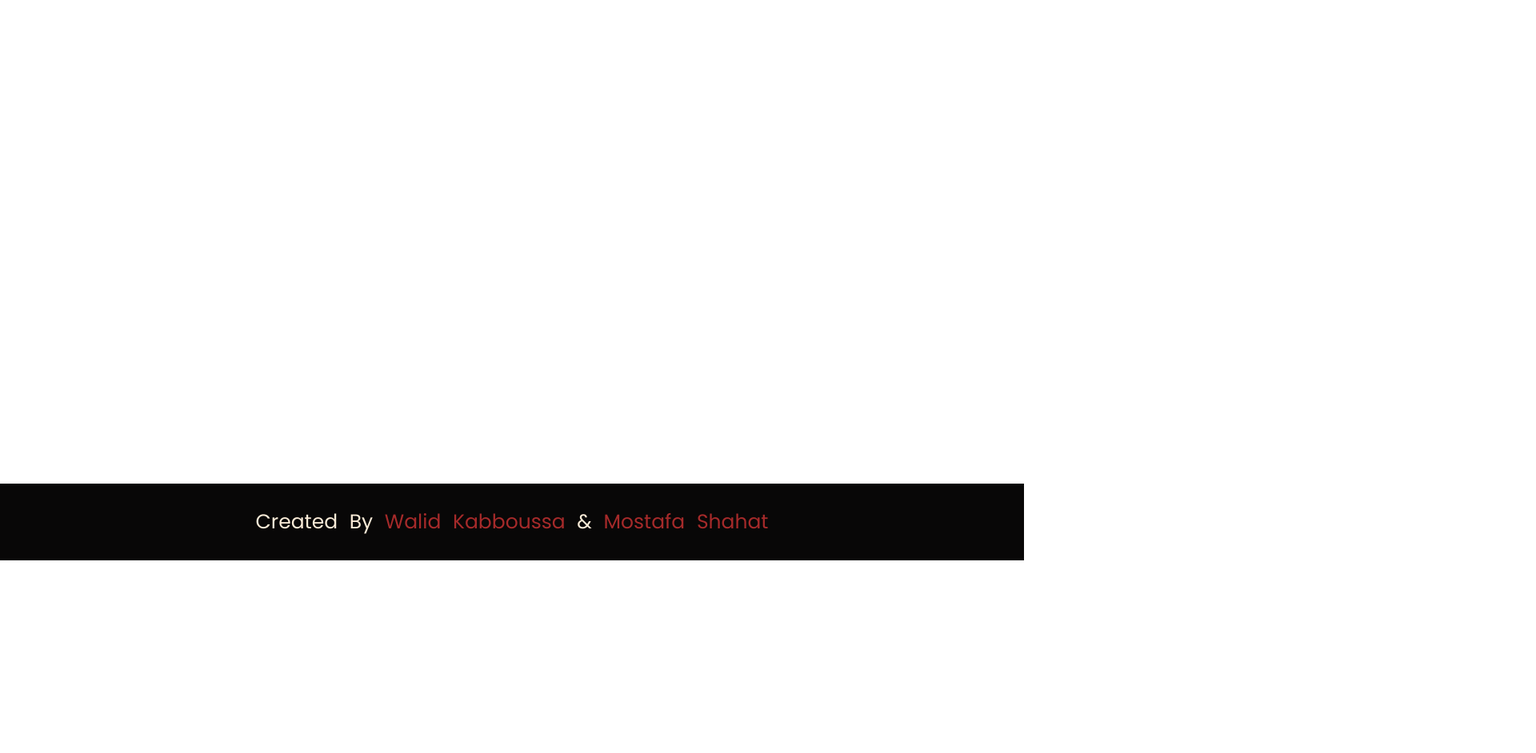
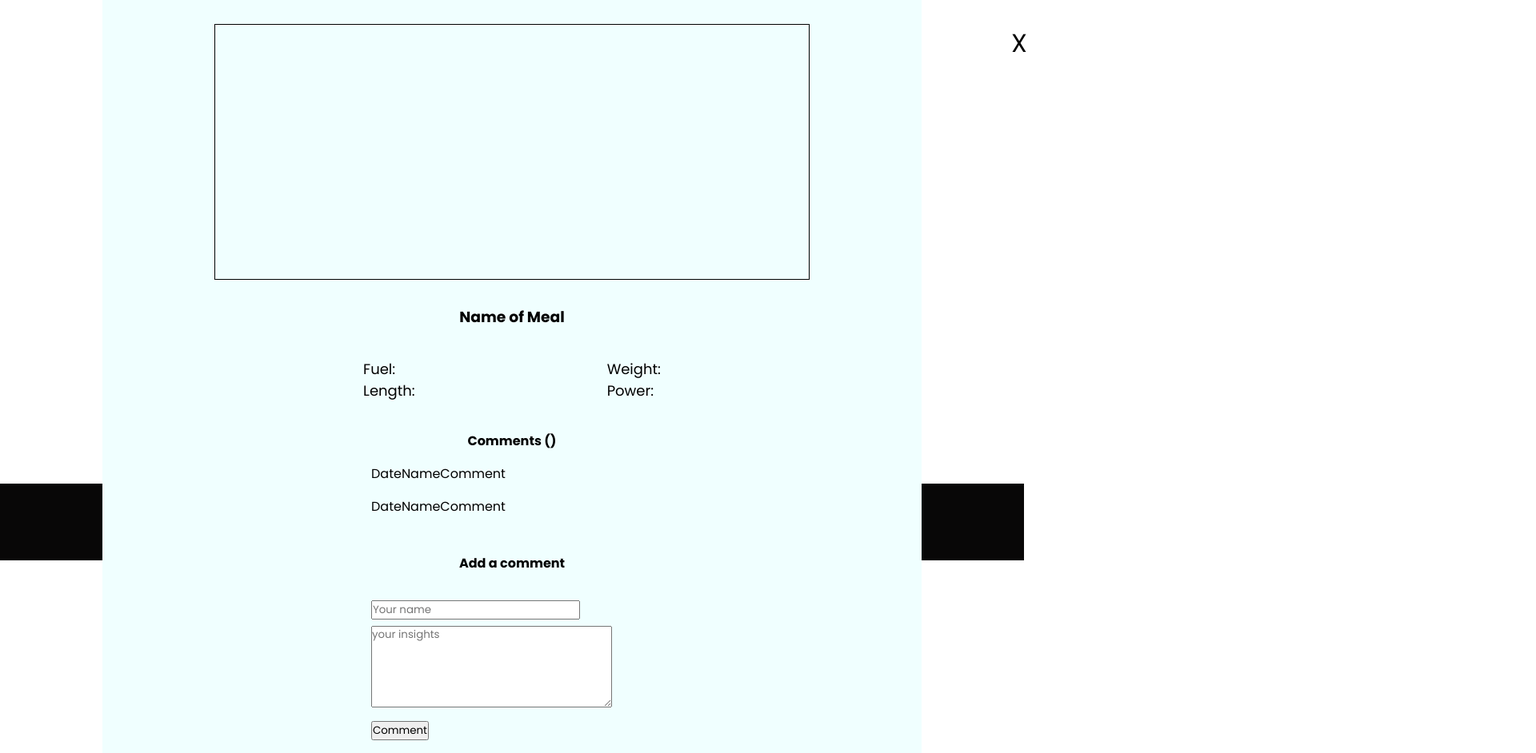
Before and after one commit to Hisoka37/JavaScript_Capstone_ThemealdbApi, a website built with webpack: page src/template.html in a window 1280 px wide. Shown: the part 99-1041 px from the top of the page at 80% size, 1920 px wide, since content can reach past the window. Before the commit the page ends 800 px from the top, so only its background shows below. Built offline with nearby package versions, Linux system fonts and the light colour scheme.

Commit message:
Add pop-up structure with basic styling

```diff
--- /dev/null
+++ b/modules/pop.js
@@ -0,0 +1,33 @@
+import '../src/style.css';
+
+const popUp = document.querySelector('.pop-up');
+
+popUp.innerHTML = `
+<div class='pop-container'>
+<div class="close-btn">X</div>
+<section class="meal-img">
+</section>
+<section class="pop-info">
+<h3>Name of Meal</h3>
+<ul class="meal-info">
+<li><div>Fuel:</div><div>Length:</div></li>
+<li><div>Weight:</div><div>Power:</div></li>
+</ul>
+<h4>Comments (<span id="number-of-comments"></span>)</h4>
+<ul class="comments">
+<li></li>
+<li><span id="date">Date</span><span id="name">Name</span><span id="comment">Comment</span></li>
+<li><span id="date">Date</span><span id="name">Name</span><span id="comment">Comment</span></li>
+</ul>
+<h4>Add a comment</h4>
+<ul class="add-comment">
+<li><input type="text" placeholder="Your name" name="user-name"></li>
+<li><textarea name="new comment" id="new-comment" cols="25" rows="5" placeholder="your insights"></textarea></li>
+<li><button id="comment-btn">Comment</button></li>
+</ul>
+</section>
+</div>
+`;
+
+// eslint-disable-next-line import/prefer-default-export
+export { popUp };
--- a/src/index.js
+++ b/src/index.js
@@ -1 +1,4 @@
 import './style.css';
+import { popUp } from '../modules/pop.js';
+
+console.log(popUp);
--- a/src/style.css
+++ b/src/style.css
@@ -12,6 +12,7 @@ header {
   margin: 1rem 3rem;
   text-align: center;
   align-items: center;
+  color: brown;
 }
 
 .nav-items {
@@ -57,3 +58,90 @@ footer {
   text-decoration: none;
   color: brown;
 }
+
+.pop-container {
+  /* border: 1px solid blueviolet; */
+  width: 80%;
+  background-color: azure;
+  height: fit-content;
+  margin-top: -5rem;
+  position: absolute;
+  z-index: 1;
+  padding: 1rem;
+}
+
+.pop-up {
+  display: flex;
+  justify-content: center;
+  border: 1px solid;
+  width: 75%;
+  margin: 0 auto;
+}
+
+ul {
+  list-style: none;
+}
+
+.close-btn {
+  font-size: xx-large;
+  position: relative;
+  right: -70rem;
+  top: 5rem;
+  cursor: pointer;
+}
+
+.meal-img {
+  height: 20rem;
+  width: 75%;
+  border: solid 1px;
+  margin: 2rem auto;
+  background-size: cover;
+  background-repeat: no-repeat;
+}
+
+/* .pop-info {
+  border: 1px solid red;
+} */
+
+.pop-info h3 {
+  text-align: center;
+}
+
+.meal-info {
+  /* border: 1px solid blue; */
+  height: 8rem;
+  display: flex;
+  justify-content: center;
+  align-items: center;
+  gap: 15rem;
+  font-size: large;
+}
+
+.pop-info h4 {
+  text-align: center;
+}
+
+.comments {
+  /* border: 1px solid blue; */
+  height: 8rem;
+  display: flex;
+  flex-direction: column;
+  gap: 1rem;
+  justify-content: flex-start;
+  margin-left: 20rem;
+  width: 50%;
+}
+
+.add-comment {
+  /* border: 1px solid red; */
+  display: flex;
+  justify-content: center;
+  align-items: center;
+  text-align: center;
+  flex-direction: column;
+  gap: 0.5rem;
+  align-items: flex-start;
+  width: 50%;
+  margin-top: 2rem;
+  margin-left: 20rem;
+}
--- a/src/template.html
+++ b/src/template.html
@@ -30,7 +30,7 @@
     <main>
     <div class="container"></div>
     </main>
-
+    <div class="pop-up"></div>
     <footer>
       <p class="copyrights">
         Created By <a class="creator-direct" href="https://github.com/Hisoka37">Walid Kabboussa</a> & <a class="creator-direct" href="https://github.com/MostafaShahat2021"> Mostafa Shahat</a>
```
